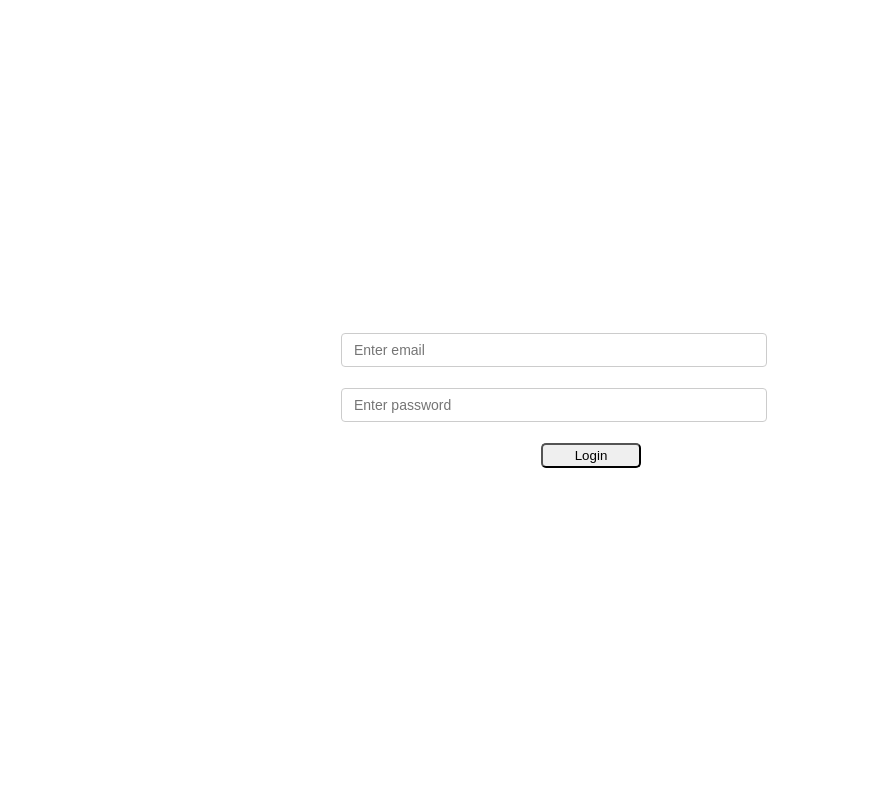
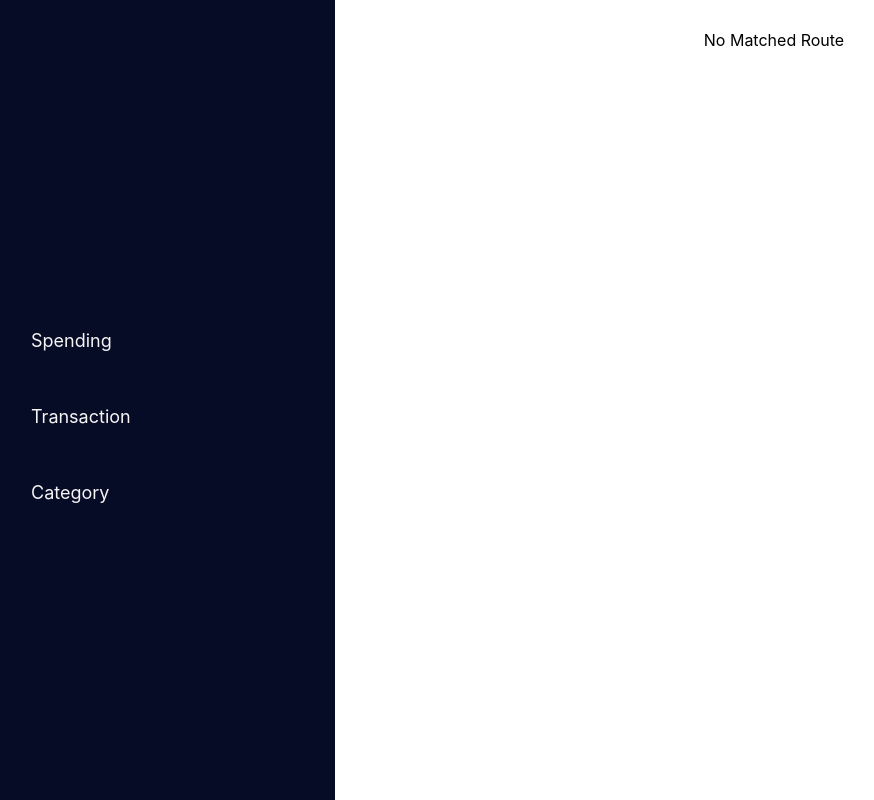
Before and after one commit to sivams20/expense-tracker, a React (Create React App) app: page / in a window 1280 px wide. Shown: the whole page, without its empty margins (49-923 px from the left). Built offline with nearby package versions, Linux system fonts and the light colour scheme.

Commit message:
Updated the url

```diff
--- a/src/App.js
+++ b/src/App.js
@@ -15,10 +15,10 @@ function App() {
   return (
     <Provider store={store}>
       <div className="App">
-        {pathname === "/" ? null : <Navbar />}
+        {pathname === "/login" ? null : <Navbar />}
         <div className="container">
           <Routes>
-            <Route exact path="/" element={<Login />} />
+            <Route path="login" element={<Login />} />
             <Route path="spending" element={<Spending />} />
             <Route path="transaction" element={<Transaction />} />
             <Route path="category" element={<Category />} />
--- a/src/components/Spending/Spending.js
+++ b/src/components/Spending/Spending.js
@@ -25,13 +25,10 @@ import { addSpending } from "../../redux/transaction/spendingActions";
 function Spending() {
   const dispatch = useDispatch();
   const categories = useSelector((state) => state.category.categories);
-  const values = useSelector((state) => state);
-  console.log(values);
+  const isCategoryExist = categories.length === 0 ? true : "";
   useEffect(() => {
-    if (categories.length === 0) {
-      dispatch(fetchCategory());
-    }
-  });
+    dispatch(fetchCategory());
+  }, [isCategoryExist]);
 
   const initialValues = {
     date: new Date(),
@@ -48,6 +45,7 @@ function Spending() {
   });
 
   const onSubmit = (values) => {
+    console.log(values);
     dispatch(addSpending(values));
   };
 
@@ -68,7 +66,7 @@ function Spending() {
           <label htmlFor="category">Category</label>
           <Field as="select" id="category" name="category">
             {categories.map((category) => (
-              <option key={category._id} value={category.id}>
+              <option key={category._id} value={category._id}>
                 {category.name}
               </option>
             ))}
```
